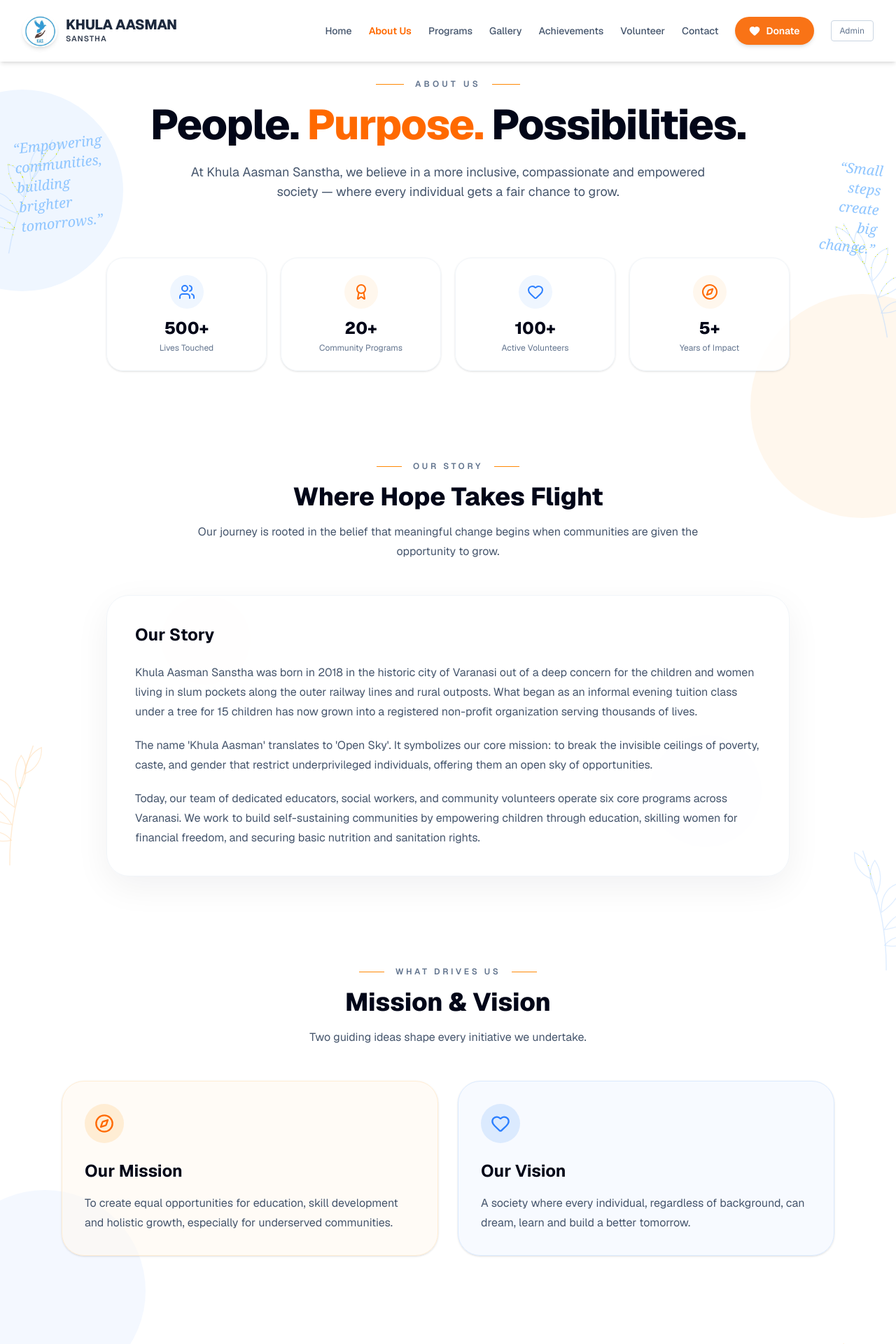
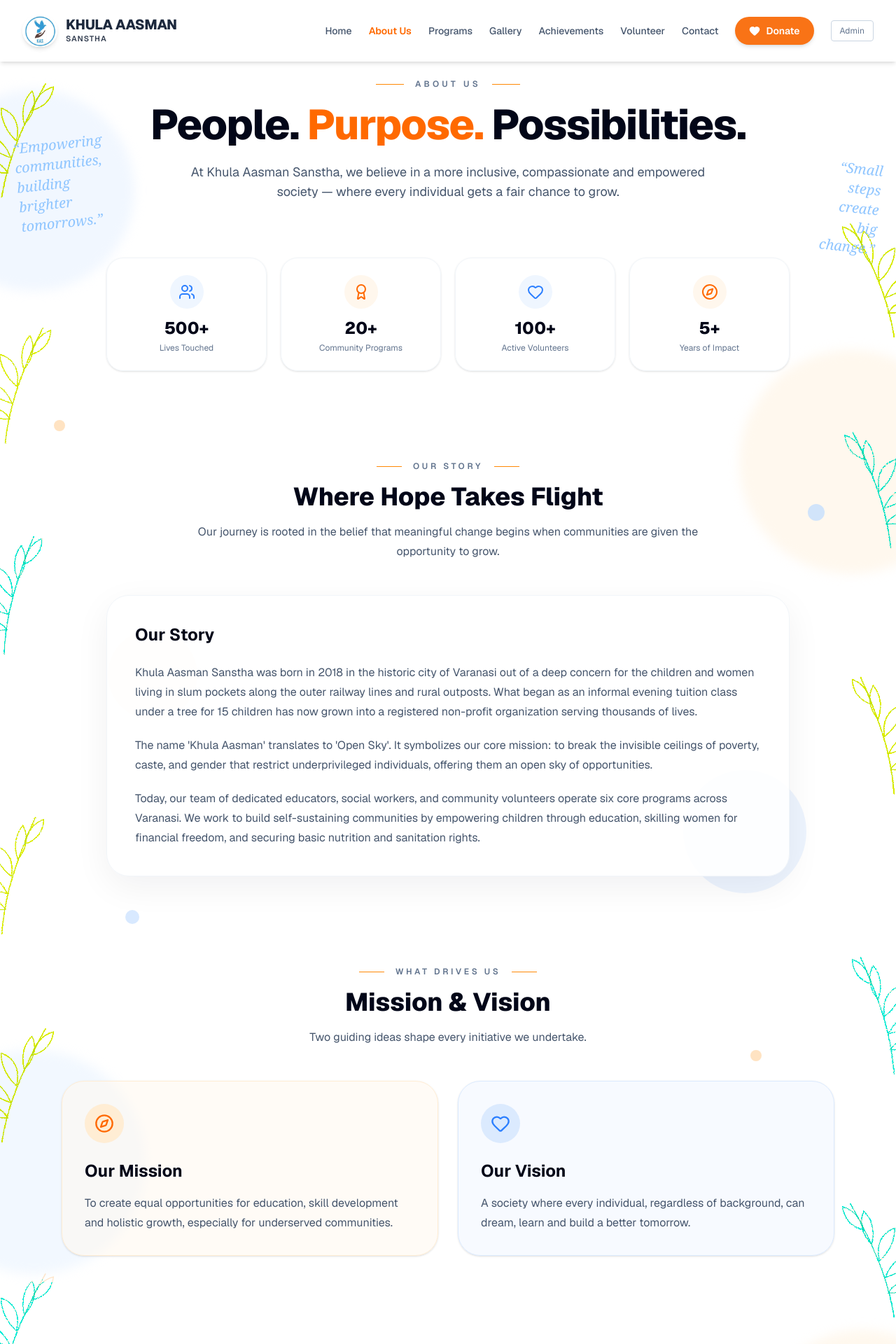
Before and after one commit to divyanshukumartiwari71-rgb/khula-aasman-sanstha, a Next.js app: page /about in a window 1280 px wide. Shown: the top 1920 px of the page at 70% size. Built offline with nearby package versions, Linux system fonts and the light colour scheme.

Commit message:
Redesign About Us page

```diff
--- a/src/app/about/page.tsx
+++ b/src/app/about/page.tsx
@@ -12,64 +12,152 @@ export const metadata = {
 
 export default function AboutPage() {
   return (
-    <main className="relative overflow-hidden bg-white text-slate-900">
+    <main className="relative bg-white text-slate-900">
 
       {/* =========================================================
           GLOBAL DECORATIVE BACKGROUND
       ========================================================= */}
 
-      <div className="pointer-events-none absolute inset-0 overflow-hidden">
+      <div className="pointer-events-none absolute inset-0 z-0 overflow-hidden">
 
         {/* Soft pastel circles */}
-        <div className="absolute -left-28 top-32 h-72 w-72 rounded-full bg-blue-50" />
-        <div className="absolute -right-28 top-[420px] h-80 w-80 rounded-full bg-orange-50" />
-        <div className="absolute left-[18%] top-[850px] h-32 w-32 rounded-full bg-orange-50/70" />
-        <div className="absolute right-[15%] top-[1050px] h-40 w-40 rounded-full bg-blue-50/80" />
-        <div className="absolute -left-20 top-[1700px] h-72 w-72 rounded-full bg-blue-50/70" />
-        <div className="absolute -right-24 top-[2200px] h-72 w-72 rounded-full bg-orange-50/70" />
-        <div className="absolute left-[45%] top-[2900px] h-36 w-36 rounded-full bg-blue-50/70" />
+<div className="absolute -left-24 top-32 h-72 w-72 rounded-full bg-blue-100/40 blur-sm" />
+<div className="absolute -right-24 top-[500px] h-80 w-80 rounded-full bg-orange-100/40 blur-sm" />
 
-        {/* Left leaf clusters */}
-        <div className="absolute left-[-30px] top-[180px] rotate-[-15deg] text-blue-200/70">
+<div className="absolute left-[12%] top-[900px] h-32 w-32 rounded-full bg-orange-100/50" />
+<div className="absolute right-[10%] top-[1100px] h-44 w-44 rounded-full bg-blue-100/50" />
+
+<div className="absolute -left-28 top-[1500px] h-80 w-80 rounded-full bg-blue-100/35 blur-sm" />
+<div className="absolute -right-24 top-[1900px] h-72 w-72 rounded-full bg-orange-100/40 blur-sm" />
+
+<div className="absolute left-[8%] top-[2450px] h-36 w-36 rounded-full bg-orange-100/45" />
+<div className="absolute right-[8%] top-[2750px] h-40 w-40 rounded-full bg-blue-100/45" />
+
+<div className="absolute -left-24 top-[3200px] h-72 w-72 rounded-full bg-orange-100/35 blur-sm" />
+<div className="absolute -right-24 top-[3500px] h-80 w-80 rounded-full bg-blue-100/35 blur-sm" />
+
+{/* Left botanical decorations */}
+<div className="absolute -left-10 top-[100px] rotate-[-15deg] text-blue-300/60">
   <LeafBranch />
 </div>
 
-        <div className="absolute left-[-45px] top-[1050px] rotate-[-25deg] text-orange-200/60">
+<div className="absolute -left-12 top-[750px] rotate-[-22deg] text-orange-300/50">
   <LeafBranch />
 </div>
 
-        <div className="absolute left-[-35px] top-[2050px] rotate-[-15deg] text-blue-200/60">
+<div className="absolute -left-10 top-[1450px] rotate-[-15deg] text-blue-300/55">
   <LeafBranch />
 </div>
 
-        <div className="absolute left-[-35px] bottom-[180px] rotate-[-25deg] text-orange-200/60">
+<div className="absolute -left-12 top-[2200px] rotate-[-20deg] text-orange-300/50">
   <LeafBranch />
 </div>
 
-        {/* Right leaf clusters */}
-        <div className="absolute right-[-30px] top-[300px] rotate-[15deg] scale-x-[-1] text-blue-200/70">
+<div className="absolute -left-10 top-[3000px] rotate-[-15deg] text-blue-300/55">
   <LeafBranch />
 </div>
 
-        <div className="absolute right-[-45px] top-[1200px] rotate-[25deg] scale-x-[-1] text-blue-200/60">
+{/* Right botanical decorations */}
+<div className="absolute -right-10 top-[300px] rotate-[15deg] scale-x-[-1] text-blue-300/60">
   <LeafBranch />
 </div>
 
-        <div className="absolute right-[-30px] top-[1900px] rotate-[15deg] scale-x-[-1] text-orange-200/60">
+<div className="absolute -right-12 top-[950px] rotate-[20deg] scale-x-[-1] text-blue-300/55">
   <LeafBranch />
 </div>
 
-        <div className="absolute right-[-40px] bottom-[100px] rotate-[25deg] scale-x-[-1] text-blue-200/60">
+<div className="absolute -right-10 top-[1700px] rotate-[15deg] scale-x-[-1] text-orange-300/50">
   <LeafBranch />
 </div>
 
+<div className="absolute -right-12 top-[2450px] rotate-[20deg] scale-x-[-1] text-blue-300/55">
+  <LeafBranch />
+</div>
+
+<div className="absolute -right-10 top-[3200px] rotate-[15deg] scale-x-[-1] text-orange-300/50">
+  <LeafBranch />
+</div>
+
+{/* Small decorative dots */}
+<div className="absolute left-[6%] top-[600px] h-4 w-4 rounded-full bg-orange-200/70" />
+<div className="absolute right-[8%] top-[720px] h-6 w-6 rounded-full bg-blue-200/70" />
+
+<div className="absolute left-[14%] top-[1300px] h-5 w-5 rounded-full bg-blue-200/60" />
+<div className="absolute right-[15%] top-[1500px] h-4 w-4 rounded-full bg-orange-200/70" />
+
+<div className="absolute left-[8%] top-[2050px] h-6 w-6 rounded-full bg-orange-200/60" />
+<div className="absolute right-[10%] top-[2200px] h-5 w-5 rounded-full bg-blue-200/60" />
+
+<div className="absolute left-[16%] top-[2850px] h-4 w-4 rounded-full bg-blue-200/60" />
+<div className="absolute right-[14%] top-[3000px] h-6 w-6 rounded-full bg-orange-200/60" />
+{/* More botanical decorations — middle sections */}
+
+<div className="absolute -left-10 top-[450px] rotate-[-18deg] text-blue-300/50">
+  <LeafBranch />
+</div>
+
+<div className="absolute -right-10 top-[600px] rotate-[18deg] scale-x-[-1] text-orange-300/45">
+  <LeafBranch />
+</div>
+
+<div className="absolute -left-12 top-[1150px] rotate-[-20deg] text-blue-300/50">
+  <LeafBranch />
+</div>
+
+<div className="absolute -right-12 top-[1350px] rotate-[20deg] scale-x-[-1] text-orange-300/45">
+  <LeafBranch />
+</div>
+
+<div className="absolute -left-10 top-[1800px] rotate-[-15deg] text-orange-300/45">
+  <LeafBranch />
+</div>
+
+<div className="absolute -right-10 top-[2050px] rotate-[18deg] scale-x-[-1] text-blue-300/50">
+  <LeafBranch />
+</div>
+
+<div className="absolute -left-12 top-[2550px] rotate-[-20deg] text-blue-300/50">
+  <LeafBranch />
+</div>
+
+<div className="absolute -right-12 top-[2700px] rotate-[20deg] scale-x-[-1] text-orange-300/45">
+  <LeafBranch />
+</div>
+
+<div className="absolute -left-10 top-[3100px] rotate-[-18deg] text-orange-300/45">
+  <LeafBranch />
+</div>
+
+<div className="absolute -right-10 top-[3350px] rotate-[18deg] scale-x-[-1] text-blue-300/50">
+  <LeafBranch />
+</div>
+
+<div className="absolute -left-12 top-[3700px] rotate-[-20deg] text-blue-300/50">
+  <LeafBranch />
+</div>
+
+<div className="absolute -right-12 top-[3950px] rotate-[20deg] scale-x-[-1] text-orange-300/45">
+  <LeafBranch />
+</div>
+
+<div className="absolute -left-10 top-[4300px] rotate-[-18deg] text-orange-300/45">
+  <LeafBranch />
+</div>
+
+<div className="absolute -right-10 top-[4550px] rotate-[18deg] scale-x-[-1] text-blue-300/50">
+  <LeafBranch />
+</div>
+
+<div className="absolute -left-12 top-[4900px] rotate-[-20deg] text-blue-300/45">
+  <LeafBranch />
+</div>
       </div>
 
       {/* =========================================================
           HERO
       ========================================================= */}
 
-      <section className="relative pt-24 pb-16 sm:pt-28 sm:pb-20">
+      <section className="relative z-10 pt-24 pb-16 sm:pt-28 sm:pb-20">
         <div className="relative mx-auto max-w-6xl px-6 text-center">
 
           <div className="mb-5 flex items-center justify-center gap-4">
```
Lines whose indentation alone changed are shown as unchanged.
